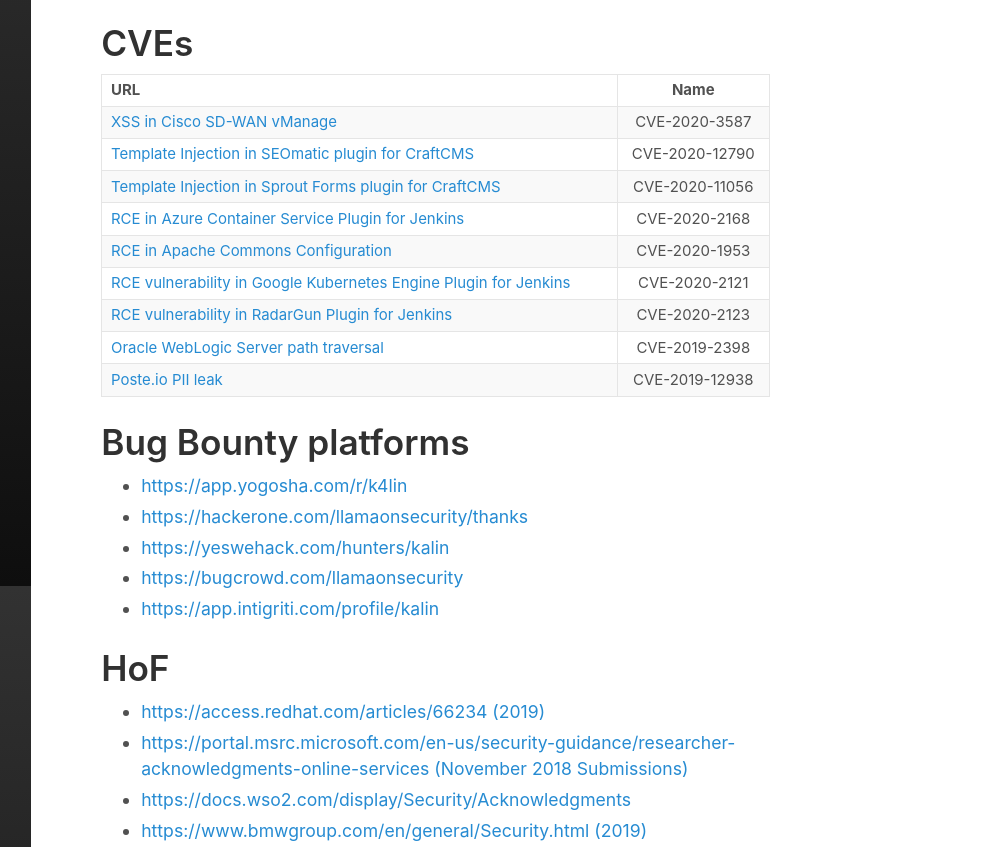
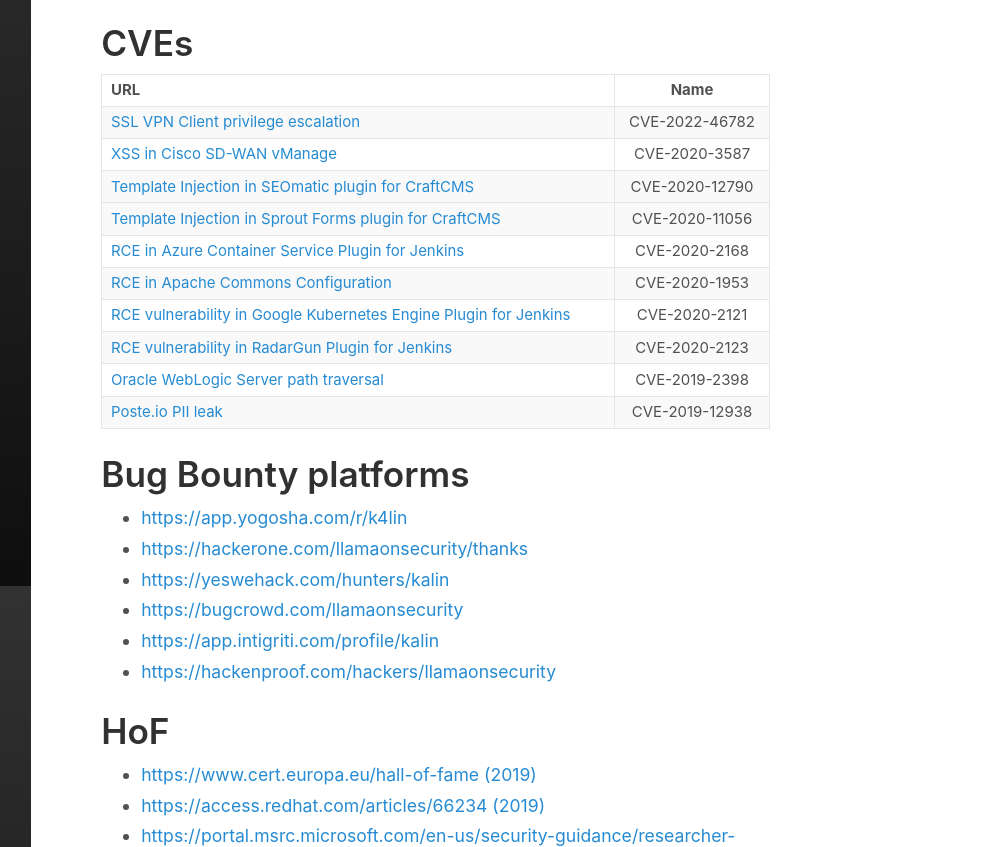
Before and after one commit to llamaonsecurity/page, a website: page research.html in a window 1280 px wide. Shown: the part 214-1061 px from the top of the page, 286-1280 px from the left. Drawn offline with Linux system fonts and the light colour scheme.

Commit message:
research update

```diff
--- a/feed.xml
+++ b/feed.xml
@@ -1 +1 @@
-<?xml version="1.0" encoding="utf-8"?><feed xmlns="http://www.w3.org/2005/Atom" ><generator uri="https://jekyllrb.com/" version="4.2.1">Jekyll</generator><link href="https://dkalinowski.me/feed.xml" rel="self" type="application/atom+xml" /><link href="https://dkalinowski.me/" rel="alternate" type="text/html" /><updated>2023-05-29T23:09:39+02:00</updated><id>https://dkalinowski.me/feed.xml</id><title type="html">Daniel Kalinowski</title><subtitle>Here you can find out few things about me</subtitle><author><name>Andrew Fong</name></author></feed>
+<?xml version="1.0" encoding="utf-8"?><feed xmlns="http://www.w3.org/2005/Atom" ><generator uri="https://jekyllrb.com/" version="4.2.1">Jekyll</generator><link href="https://dkalinowski.me/feed.xml" rel="self" type="application/atom+xml" /><link href="https://dkalinowski.me/" rel="alternate" type="text/html" /><updated>2023-08-16T11:26:14+02:00</updated><id>https://dkalinowski.me/feed.xml</id><title type="html">Daniel Kalinowski</title><subtitle>Here you can find out few things about me</subtitle><author><name>Andrew Fong</name></author></feed>
--- a/research.html
+++ b/research.html
@@ -188,6 +188,10 @@
   </thead>
   <tbody>
     <tr>
+      <td style="text-align: left"><a href="https://advisories.stormshield.eu/2022-028/">SSL VPN Client privilege escalation</a></td>
+      <td style="text-align: center">CVE-2022-46782</td>
+    </tr>
+    <tr>
       <td style="text-align: left"><a href="https://tools.cisco.com/security/center/content/CiscoSecurityAdvisory/cisco-sa-vmanxss2-ugJyqxWF">XSS in Cisco SD-WAN vManage</a></td>
       <td style="text-align: center">CVE-2020-3587</td>
     </tr>
@@ -242,11 +246,12 @@
   <li><a href="https://yeswehack.com/hunters/kalin">https://yeswehack.com/hunters/kalin</a></li>
   <li><a href="https://bugcrowd.com/llamaonsecurity">https://bugcrowd.com/llamaonsecurity</a></li>
   <li><a href="https://app.intigriti.com/profile/kalin">https://app.intigriti.com/profile/kalin</a></li>
+  <li><a href="https://hackenproof.com/hackers/llamaonsecurity">https://hackenproof.com/hackers/llamaonsecurity</a></li>
 </ul>
 
 <h1 id="hof">HoF</h1>
-
 <ul>
+  <li><a href="https://www.cert.europa.eu/hall-of-fame">https://www.cert.europa.eu/hall-of-fame (2019)</a></li>
   <li><a href="https://access.redhat.com/articles/66234">https://access.redhat.com/articles/66234 (2019)</a></li>
   <li><a href="https://portal.msrc.microsoft.com/en-us/security-guidance/researcher-acknowledgments-online-services">https://portal.msrc.microsoft.com/en-us/security-guidance/researcher-acknowledgments-online-services (November 2018 Submissions)</a></li>
   <li><a href="https://docs.wso2.com/display/Security/Acknowledgments">https://docs.wso2.com/display/Security/Acknowledgments</a></li>
```
Also changed, not shown: README.md, 1 other file.
